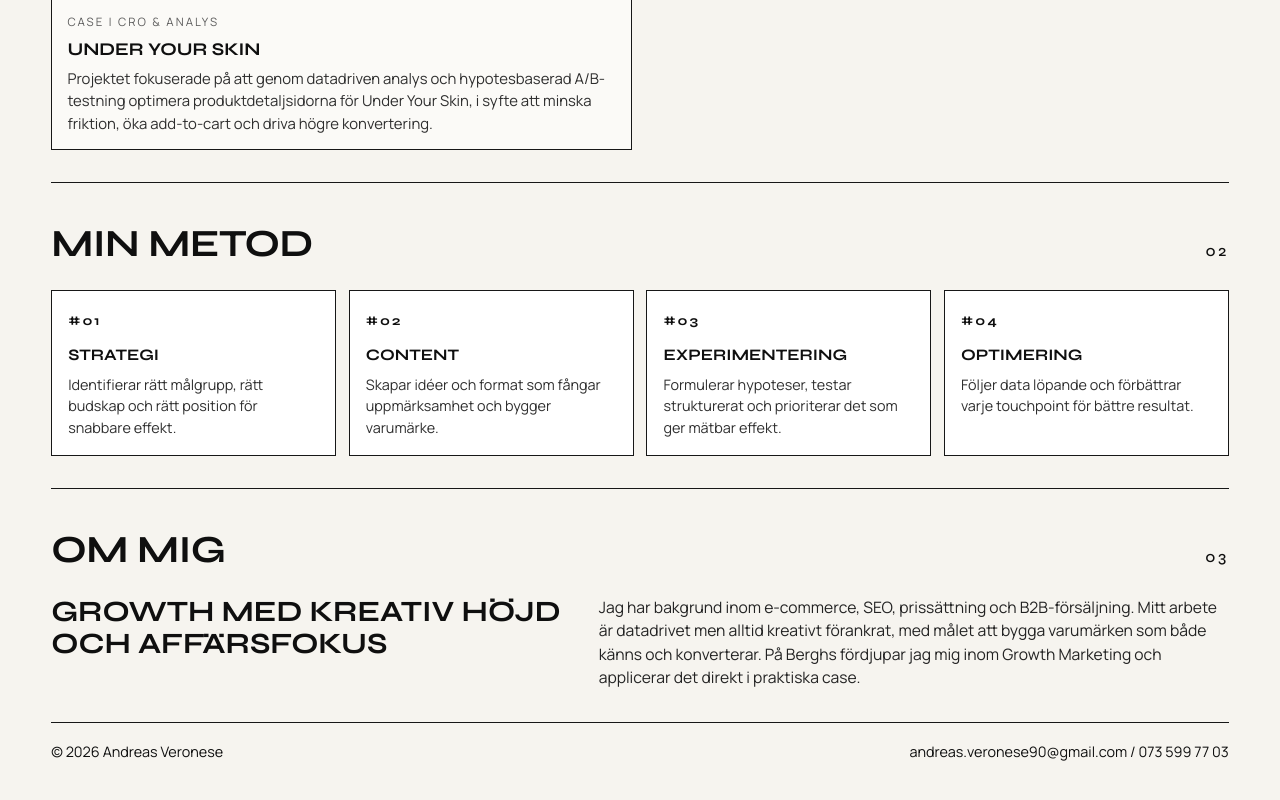
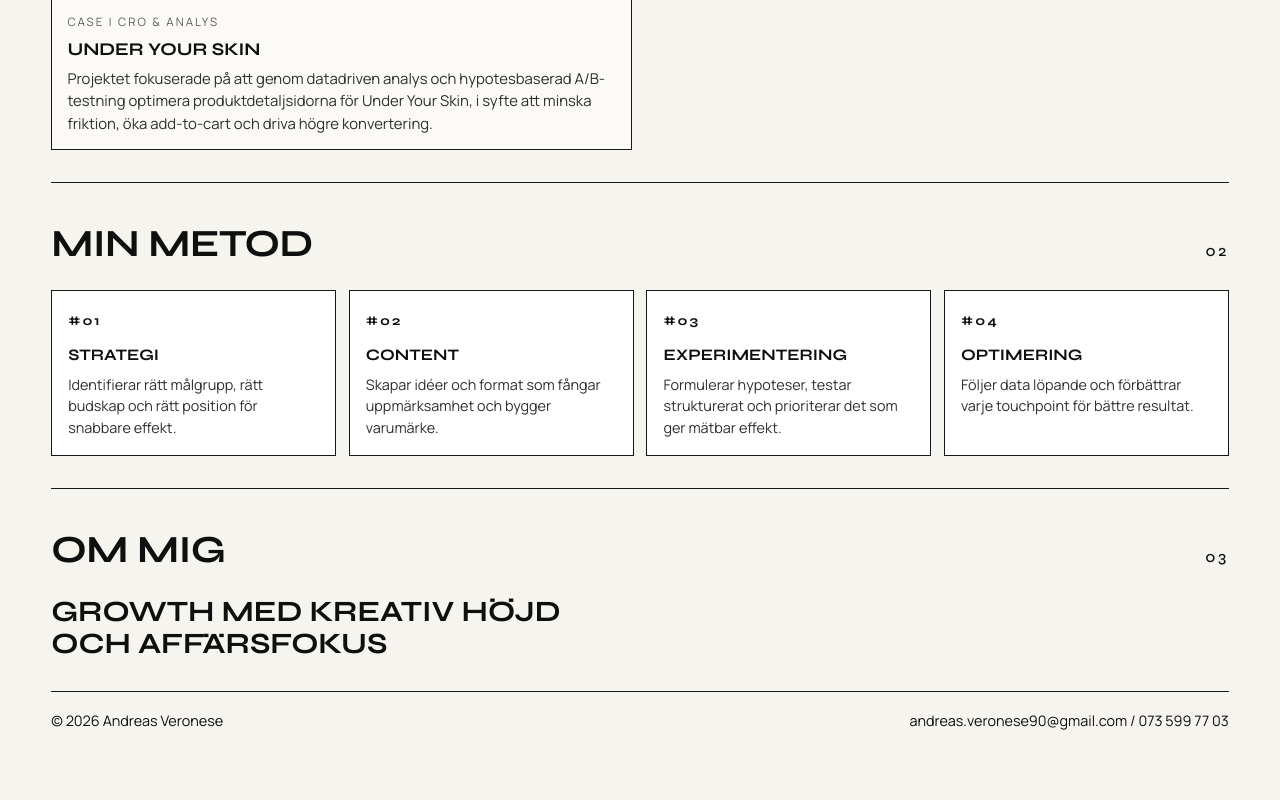
Before and after one commit to andreasveronese/andreasveronese.github.io, a browser extension: page Portfoliotest.html in a window 1280 px wide. Shown: the part 2205-3005 px from the top of the page. Drawn offline with Linux system fonts and the light colour scheme.

Commit message:
raderad text i slutet

```diff
--- a/Portfoliotest.html
+++ b/Portfoliotest.html
@@ -464,10 +464,7 @@
       <div class="about">
         <h3>Growth med kreativ höjd och affärsfokus</h3>
         <p>
-          Jag har bakgrund inom e-commerce, SEO, prissättning och B2B-försäljning.
-          Mitt arbete är datadrivet men alltid kreativt förankrat, med målet att bygga varumärken
-          som både känns och konverterar. På Berghs fördjupar jag mig inom Growth Marketing och
-          applicerar det direkt i praktiska case.
+
         </p>
       </div>
     </section>
```
Also changed, not shown: package.json (added, +28 -0 lines), 1 other file.
